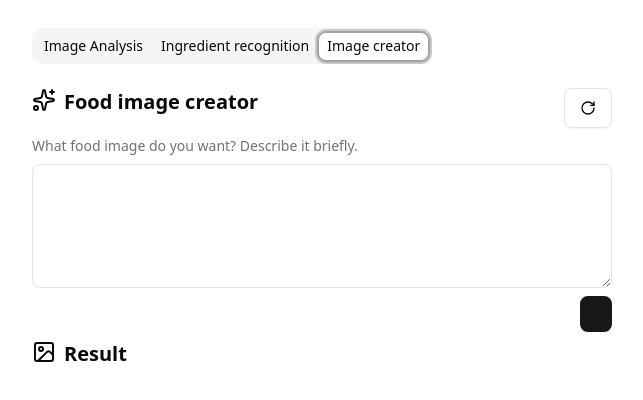
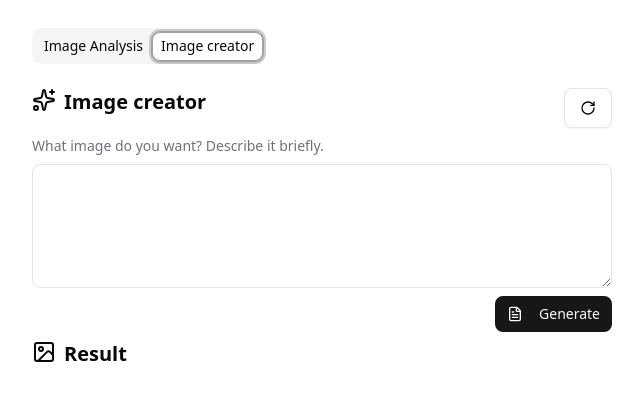
Before and after one commit to Sarrul/ai-tools-front, a Next.js app: page / in a window 1280 px wide. Both pictures are taken after a click on the tab "Image creator". Shown: the top 400 px of the page, without its empty margins (408-1051 px from the left). Built offline with nearby package versions, Linux system fonts and the light colour scheme.

Commit message:
comicstart

```diff
--- a/src/app/api/imageCreator.ts
+++ b/src/app/api/imageCreator.ts
@@ -1,11 +1,11 @@
-export const createFoodImage = async (foodDescription: string) => {
+export const createFoodImage = async (prompt: string) => {
   try {
-    const response = await fetch("http://localhost:3000/api/create-image", {
+    const response = await fetch("http://localhost:5000/api/create-image", {
       method: "POST",
       headers: {
         "Content-Type": "application/json",
       },
-      body: JSON.stringify({ foodDescription }),
+      body: JSON.stringify({ prompt }),
     });
 
     if (!response.ok) {
--- a/src/app/api/ingredientsRecognition.ts
+++ /dev/null
@@ -1,24 +0,0 @@
-export const recognizeIngredients = async (description: string) => {
-  try {
-    const response = await fetch(
-      "http://localhost:3000/api/recognize-ingredients",
-      {
-        method: "POST",
-        headers: {
-          "Content-Type": "application/json",
-        },
-        body: JSON.stringify({ description }),
-      }
-    );
-
-    if (!response.ok) {
-      throw new Error("Failed to recognize ingredients");
-    }
-
-    const data = await response.json();
-    return data;
-  } catch (error) {
-    console.error("Error recognizing ingredients:", error);
-    throw error;
-  }
-};
--- a/src/app/features/imageAnalysis/ImageAnalysis.tsx
+++ b/src/app/features/imageAnalysis/ImageAnalysis.tsx
@@ -97,9 +97,7 @@ const ImageAnalysisTab = () => {
         Here is the summary
       </p>
 
-      <p>
-        <p> {result?.result?.reasoning_content}</p>
-      </p>
+      <p> {result?.result?.reasoning_content}</p>
     </div>
   );
 };
--- a/src/app/features/imageCreator/imageCreator.tsx
+++ b/src/app/features/imageCreator/imageCreator.tsx
@@ -1,18 +1,38 @@
 "use client";
 
+import { createFoodImage } from "@/app/api/imageCreator";
 import { Button } from "@/components/ui/button";
-import { Image, RotateCw, Sparkles } from "lucide-react";
-// import { useState } from "react";
+import { FileText, Image, RotateCw, Sparkles } from "lucide-react";
+import { useState } from "react";
 
 export default function ImageCreatorTab() {
-  // const [loading, setLoading] = useState<boolean>(false);
+  const [loading, setLoading] = useState<boolean>(false);
+  const [prompt, setPrompt] = useState("");
+
+  const handleGenerate = async () => {
+    if (!prompt.trim()) {
+      alert("Please enter a description");
+      return;
+    }
+
+    setLoading(true);
+    try {
+      const response = await createFoodImage(prompt);
+      console.log("Generated image:", response);
+    } catch (error) {
+      console.error(error);
+      alert("Failed to generate image");
+    } finally {
+      setLoading(false);
+    }
+  };
 
   return (
     <div className="gap-2 flex flex-col">
       <div className="flex justify-between">
         <p className="text-[#09090B] font-sans text-xl font-semibold leading-7 tracking-normal flex flex-row gap-2">
           <Sparkles />
-          Food image creator
+          Image creator
         </p>
         <Button variant="outline" className="h-10 w-12">
           <RotateCw />
@@ -20,30 +40,28 @@ export default function ImageCreatorTab() {
       </div>
 
       <p className="text-[#71717A] font-sans text-sm font-normal leading-5 tracking-normal">
-        What food image do you want? Describe it briefly.{" "}
+        What image do you want? Describe it briefly.{" "}
       </p>
       <textarea
         id="picture"
+        value={prompt}
+        onChange={(e) => setPrompt(e.target.value)}
         className="cursor-pointer flex h-[124px] p-2.5 items-start self-stretch rounded-md border border-[#E4E4E7] bg-white"
       />
 
       <div className="w-full flex justify-end">
-        <Button
-          // onClick={handleGenerate}
-          // disabled={!selectedImage || loading}
-          className="w-fit"
-        >
-          {/* {loading ? (
+        <Button onClick={handleGenerate} disabled={loading} className="w-fit">
+          {loading ? (
             <>
               <RotateCw className="w-4 h-4 mr-2 animate-spin" />
-              Analyzing...
+              Generating...
             </>
           ) : (
             <>
               <FileText className="w-4 h-4 mr-2" />
               Generate
             </>
-          )} */}
+          )}
         </Button>
       </div>
 
--- a/src/app/features/ingredientRecognition/ingredientRecognition.tsx
+++ /dev/null
@@ -1,56 +0,0 @@
-"use client";
-
-import { Button } from "@/components/ui/button";
-import { FileText, RotateCw, Sparkles } from "lucide-react";
-// import { useState } from "react";
-
-export default function IngredientRecognitionTab() {
-  // const [loading, setLoading] = useState<boolean>(false);
-
-  return (
-    <div className="gap-2 flex flex-col">
-      <div className="flex justify-between">
-        <p className="text-[#09090B] font-sans text-xl font-semibold leading-7 tracking-normal flex flex-row gap-2">
-          <Sparkles />
-          Ingredient recognition
-        </p>
-        <Button variant="outline" className="h-10 w-12">
-          <RotateCw />
-        </Button>
-      </div>
-
-      <p className="text-[#71717A] font-sans text-sm font-normal leading-5 tracking-normal">
-        Describe the food, and AI will detect the ingredients.{" "}
-      </p>
-      <textarea
-        id="picture"
-        className="cursor-pointer flex h-[124px] p-2.5 items-start self-stretch rounded-md border border-[#E4E4E7] bg-white"
-      />
-
-      <div className="w-full flex justify-end">
-        <Button
-          // onClick={handleGenerate}
-          // disabled={!selectedImage || loading}
-          className="w-fit"
-        >
-          {/* {loading ? (
-            <>
-              <RotateCw className="w-4 h-4 mr-2 animate-spin" />
-              Analyzing...
-            </>
-          ) : (
-            <>
-              <FileText className="w-4 h-4 mr-2" />
-              Generate
-            </>
-          )} */}
-        </Button>
-      </div>
-
-      <p className="text-[#09090B] font-sans text-xl font-semibold leading-7 tracking-normal flex flex-row gap-2">
-        <FileText />
-        Identified Ingredients
-      </p>
-    </div>
-  );
-}
--- a/src/app/page.tsx
+++ b/src/app/page.tsx
@@ -1,6 +1,5 @@
 import { Tabs, TabsContent, TabsList, TabsTrigger } from "@/components/ui/tabs";
 import ImageAnalysisTab from "./features/imageAnalysis/ImageAnalysis";
-import IngredientRecognitionTab from "./features/ingredientRecognition/ingredientRecognition";
 import ImageCreatorTab from "./features/imageCreator/imageCreator";
 
 export default function Home() {
@@ -9,17 +8,13 @@ export default function Home() {
       <Tabs defaultValue="account" className="w-[400px]">
         <TabsList>
           <TabsTrigger value="image-analysis">Image Analysis</TabsTrigger>
-          <TabsTrigger value="ingredient-recognition">
-            Ingredient recognition
-          </TabsTrigger>
           <TabsTrigger value="image-creator">Image creator</TabsTrigger>
         </TabsList>
+
         <TabsContent value="image-analysis">
           <ImageAnalysisTab />
         </TabsContent>
-        <TabsContent value="ingredient-recognition">
-          <IngredientRecognitionTab />{" "}
-        </TabsContent>
+
         <TabsContent value="image-creator">
           <ImageCreatorTab />
         </TabsContent>
```
